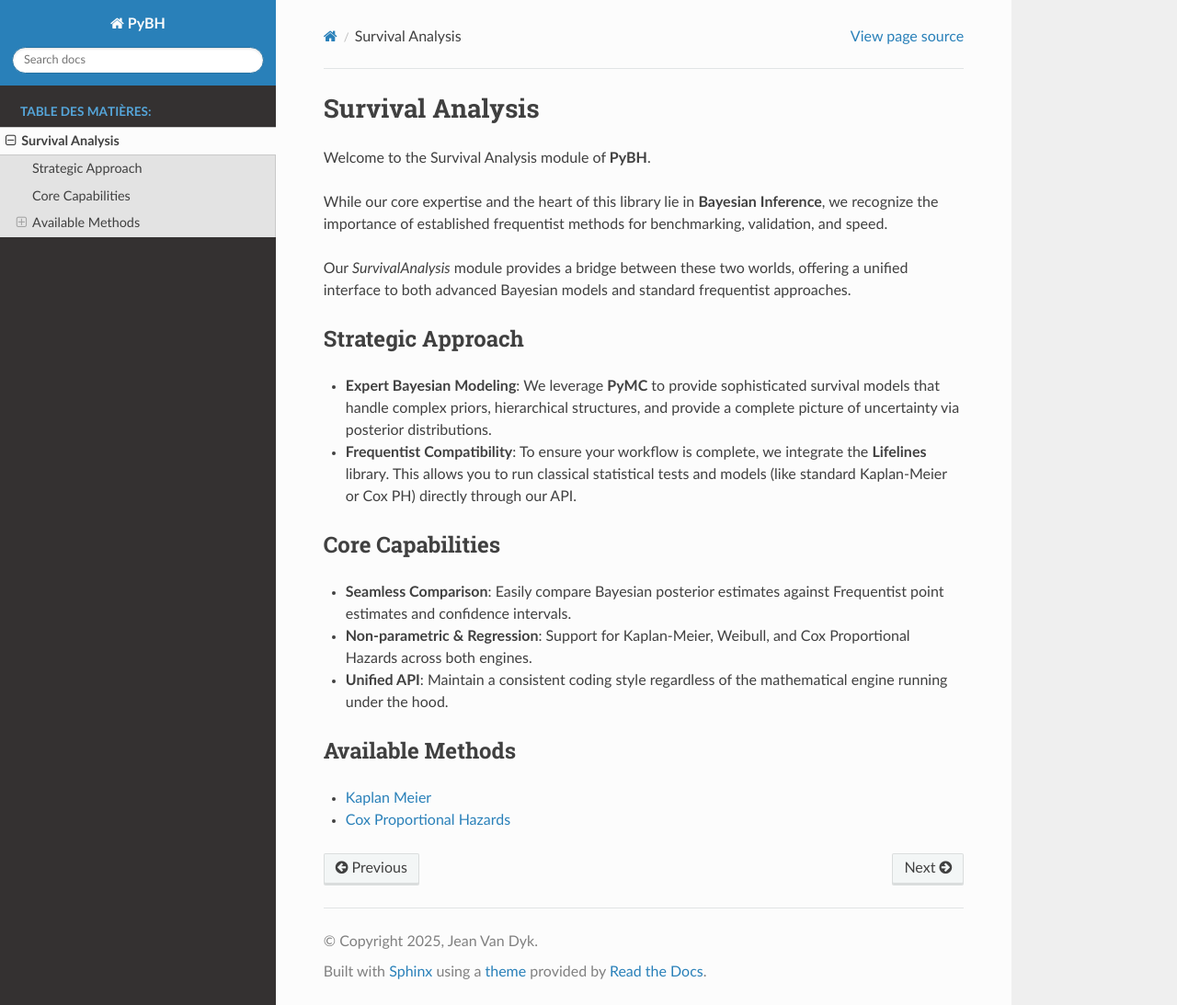
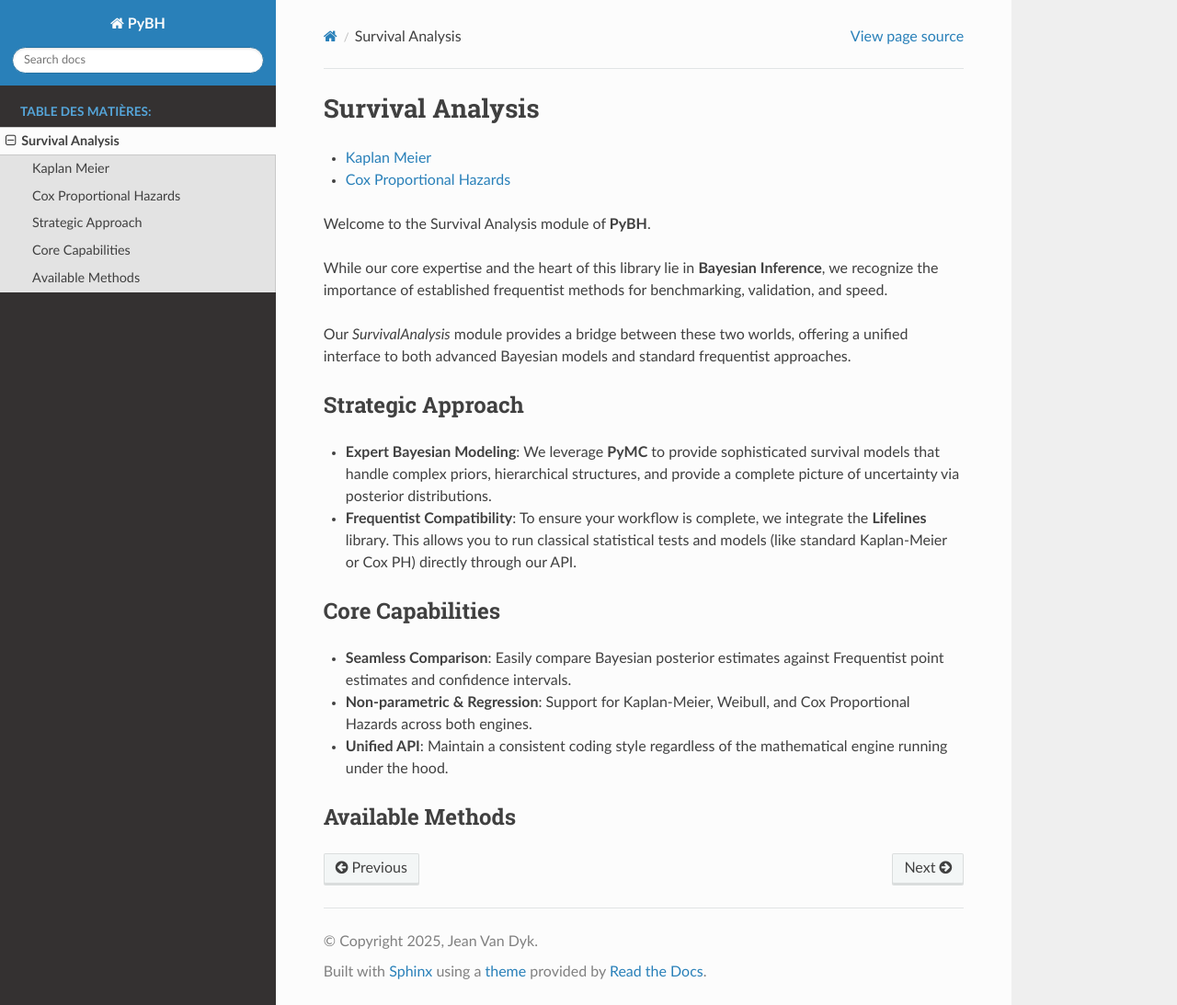
Before and after one commit to PyBHealth/PyBH, a Sphinx documentation site: the page built from docs/source/Survival_Analysis/index.rst, in a window 1280 px wide and 1093 px high. Shown: the whole window at 92% size. Built offline with Sphinx 7.4.7 and the Read the Docs theme 3.1.0, drawn with Linux system fonts in a browser that asks for light colours.

```diff
--- a/docs/source/Survival_Analysis/index.rst
+++ b/docs/source/Survival_Analysis/index.rst
@@ -1,5 +1,11 @@
 Survival Analysis
 =================
+
+.. toctree::
+   :maxdepth: 1
+
+   Kaplan_Meier/Kaplan_Meier
+   Cox/Cox
 
 Welcome to the Survival Analysis module of **PyBH**.
 
```
Also changed, not shown: other parts of docs/source/Survival_Analysis/index.rst (+0 -6 lines), docs/source/Survival_Analysis/Cox/Cox.rst (+7 -2 lines).
